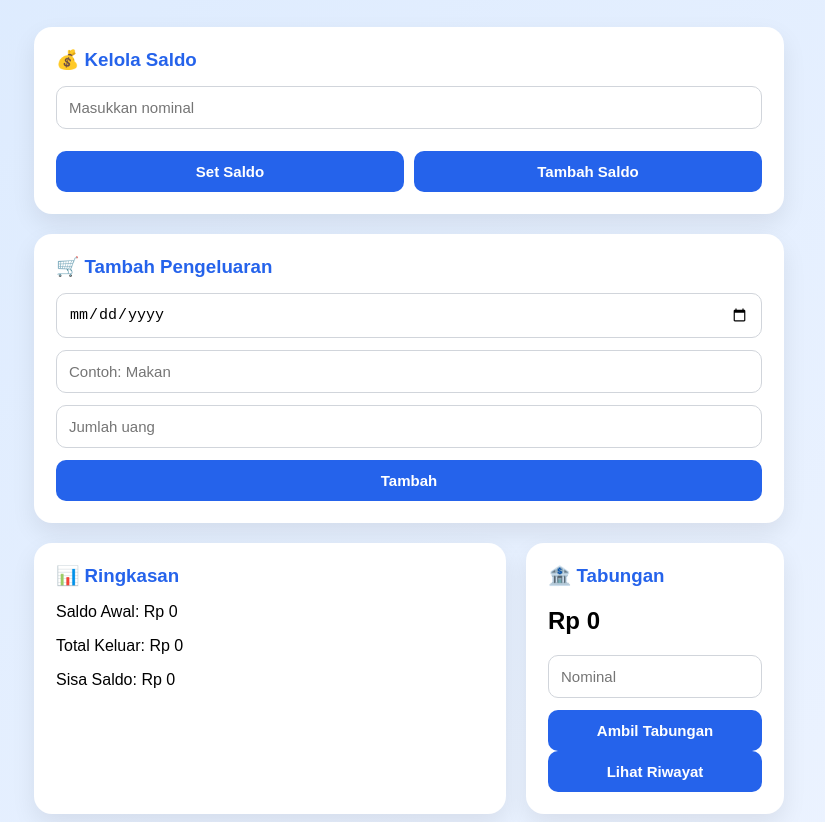
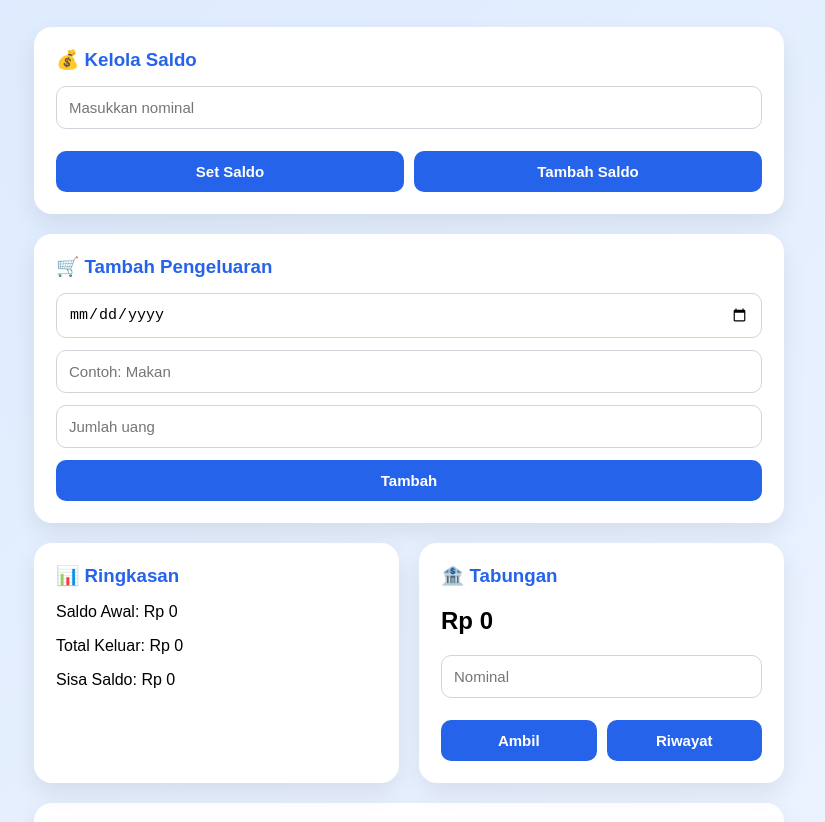
Before and after one commit to ariangsari07-sys/catatan-keuangan, a website: page index.html in a window 1280 px wide. Shown: the part 121-943 px from the top of the page, without its empty margins (231-1056 px from the left). Drawn offline with Linux system fonts and the light colour scheme; no server answers.

Commit message:
update tampilan

```diff
--- a/index.html
+++ b/index.html
@@ -68,13 +68,17 @@
         placeholder="Nominal"
         oninput="formatAngka(this)">
 
-        <button onclick="ambilTabungan()">
-            Ambil Tabungan
-        </button>
+        <div class="btn-tabungan">
 
-        <button onclick="toggleRiwayatTabungan()">
-            Lihat Riwayat
-        </button>
+    <button onclick="ambilTabungan()">
+        Ambil
+    </button>
+
+    <button onclick="toggleRiwayatTabungan()">
+        Riwayat
+    </button>
+
+</div>
 
         <div id="riwayatTabungan"
         style="display:none; margin-top:15px;">
--- a/style.css
+++ b/style.css
@@ -153,13 +153,21 @@ tr:hover{
 .ringkasan-wrapper{
     display:flex;
     gap:20px;
+    align-items:stretch;
 }
 
-.ringkasan-card{
-    flex:2;
+.ringkasan-card,
+.tabungan-card{
+    flex:1;
 }
 
-.tabungan-card{
+.btn-tabungan{
+    display:flex;
+    gap:10px;
+    margin-top:10px;
+}
+
+.btn-tabungan button{
     flex:1;
 }
 
```
